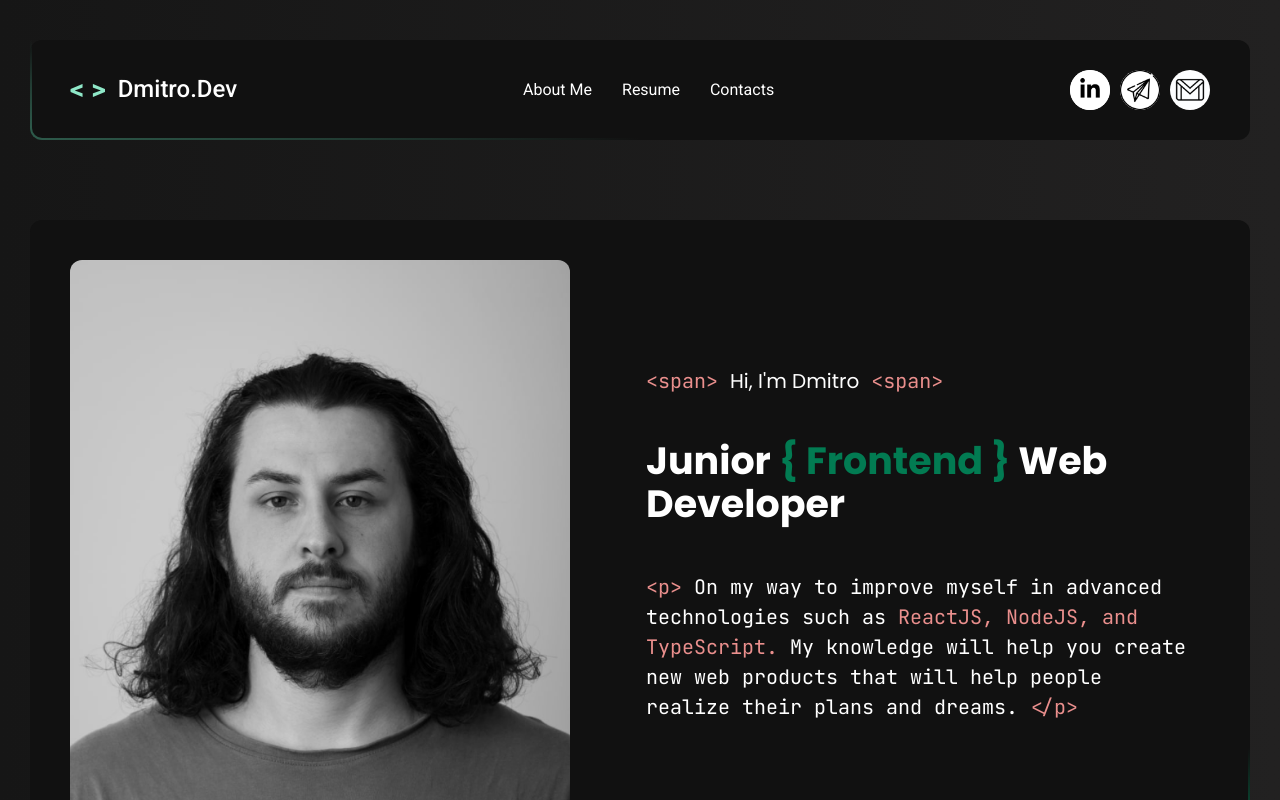
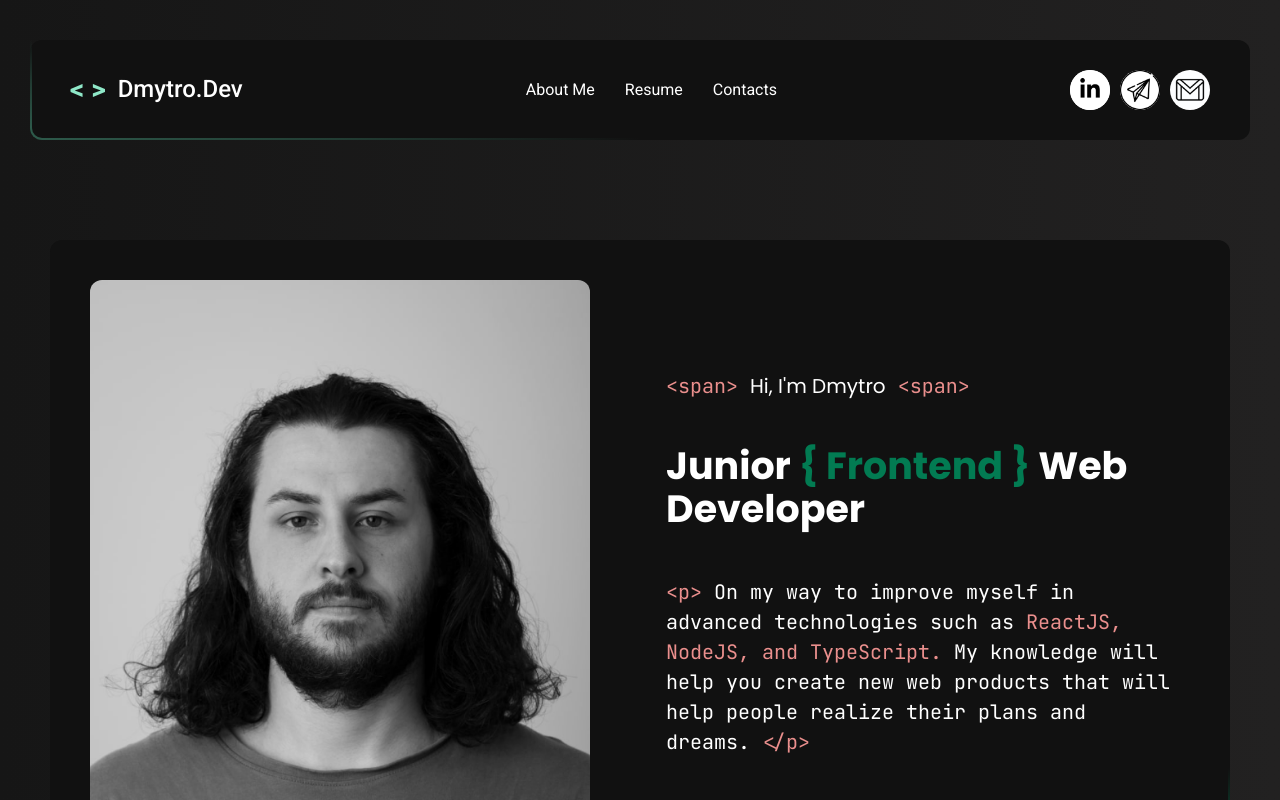
Before and after one commit to Grenky/myportfolio, a React (Create React App) app: page / in a window 1280 px wide. Shown: the top 800 px of the page. Built offline with nearby package versions, Linux system fonts and the light colour scheme.

Commit message:
updated text

```diff
--- a/src/components/Shared/LogoBlock.jsx
+++ b/src/components/Shared/LogoBlock.jsx
@@ -6,7 +6,7 @@ export default function LogoBlock() {
     return(
         <Link to="/" className={shaderStyles['header-logo']}>
             <span className={shaderStyles['header-logo-icon']}>{"< >"}</span>
-            <span className={shaderStyles['header-logo-text']}>Dmitro.Dev</span>
+            <span className={shaderStyles['header-logo-text']}>Dmytro.Dev</span>
         </Link>
     );
 }
--- a/src/layouts/MainLayout.jsx
+++ b/src/layouts/MainLayout.jsx
@@ -7,7 +7,7 @@ export default function MainLayout() {
     return(
         <>
             <Header />
-            <main style={{ pading: '20px' }}>
+            <main style={{ padding: '20px' }}>
                 <Outlet />
             </main>
             <Footer />
--- a/src/pages/Home/HomeComponents/HomeContent/HomeContent.jsx
+++ b/src/pages/Home/HomeComponents/HomeContent/HomeContent.jsx
@@ -34,7 +34,7 @@ const [showeCursor, setShowCursor] = useState(true);
             <article className={HomeConStyles.text}>
                 <p className={HomeConStyles['first-text']}>
                     <span className={HomeConStyles.tag}>&lt;span&gt; </span>
-                        Hi, I'm Dmitro
+                        Hi, I'm Dmytro
                     <span className={HomeConStyles.tag}>  &lt;span&gt;</span>
                 </p>
                 <h1 className={HomeConStyles.title}>Junior <span className={HomeConStyles['title-tag']}>{"{ Frontend }"}</span> Web Developer</h1>
```
